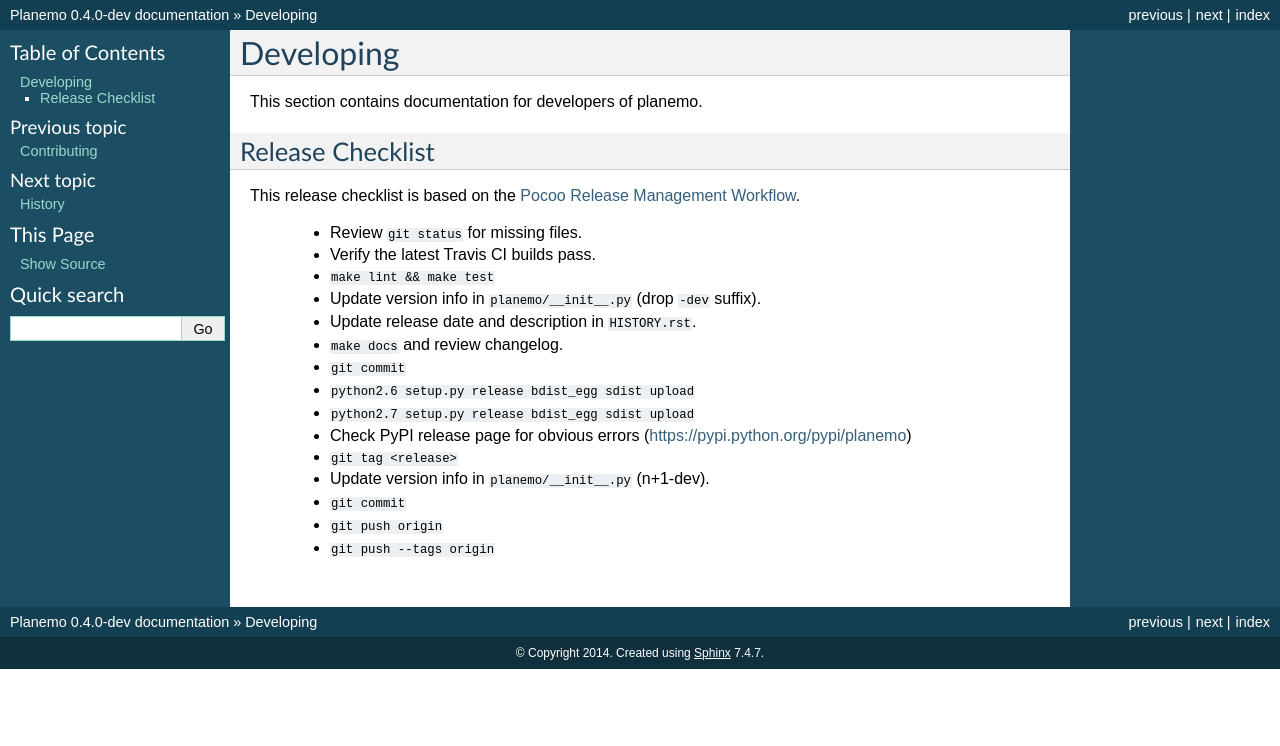
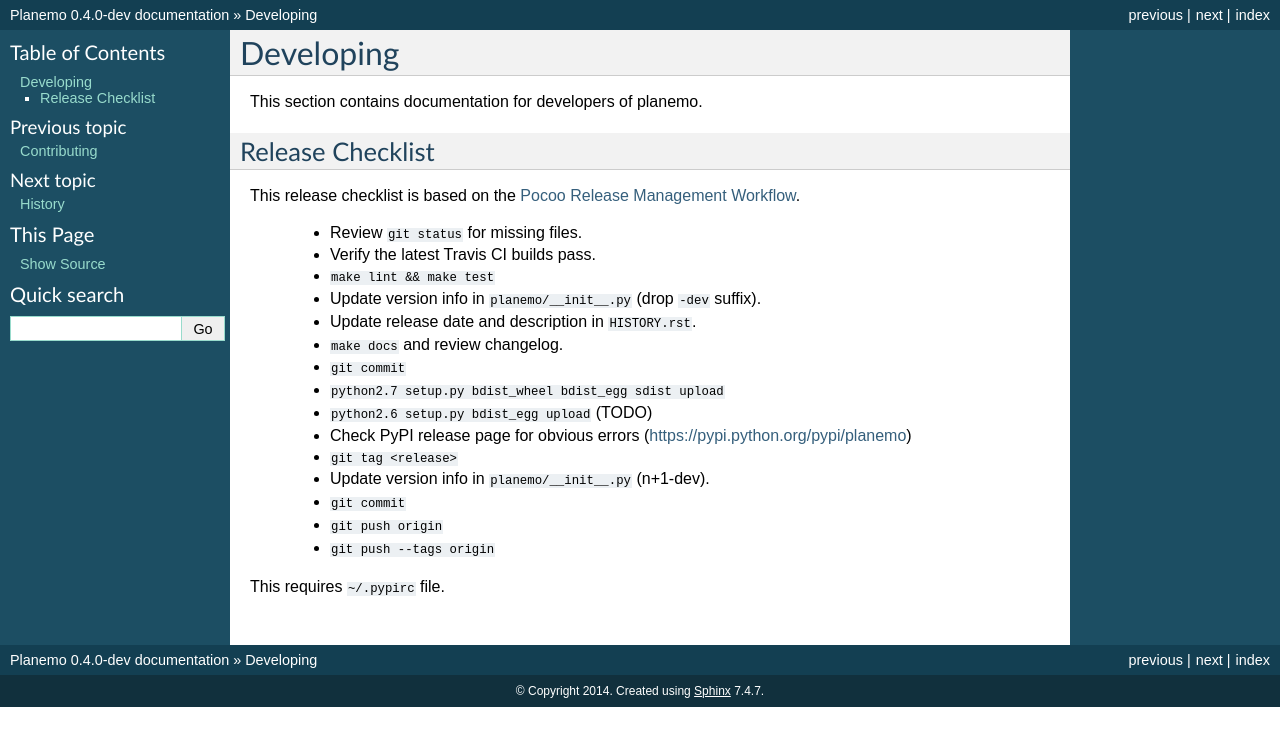
Before and after one commit to galaxyproject/planemo, a Sphinx documentation site: the page built from docs/developing.rst, in a window 1280 px wide. Shown: the top 746 px of the page. Built offline with Sphinx 7.4.7, drawn with Linux system fonts in a browser that asks for light colours.

Commit message:
Update docs/developing.rst based on releasing 0.3.1.

```diff
--- a/docs/developing.rst
+++ b/docs/developing.rst
@@ -17,11 +17,13 @@ This release checklist is based on the `Pocoo Release Management Workflow
  * Update release date and description in ``HISTORY.rst``.
  * ``make docs`` and review changelog.
  * ``git commit``
- * ``python2.6 setup.py release bdist_egg sdist upload``
- * ``python2.7 setup.py release bdist_egg sdist upload``
+ * ``python2.7 setup.py bdist_wheel bdist_egg sdist upload``
+ * ``python2.6 setup.py bdist_egg upload`` (TODO)
  * Check PyPI release page for obvious errors (https://pypi.python.org/pypi/planemo)
  * ``git tag <release>``
  * Update version info in ``planemo/__init__.py`` (n+1-dev).
  * ``git commit``
  * ``git push origin``
  * ``git push --tags origin``
+
+This requires ``~/.pypirc`` file.
```
